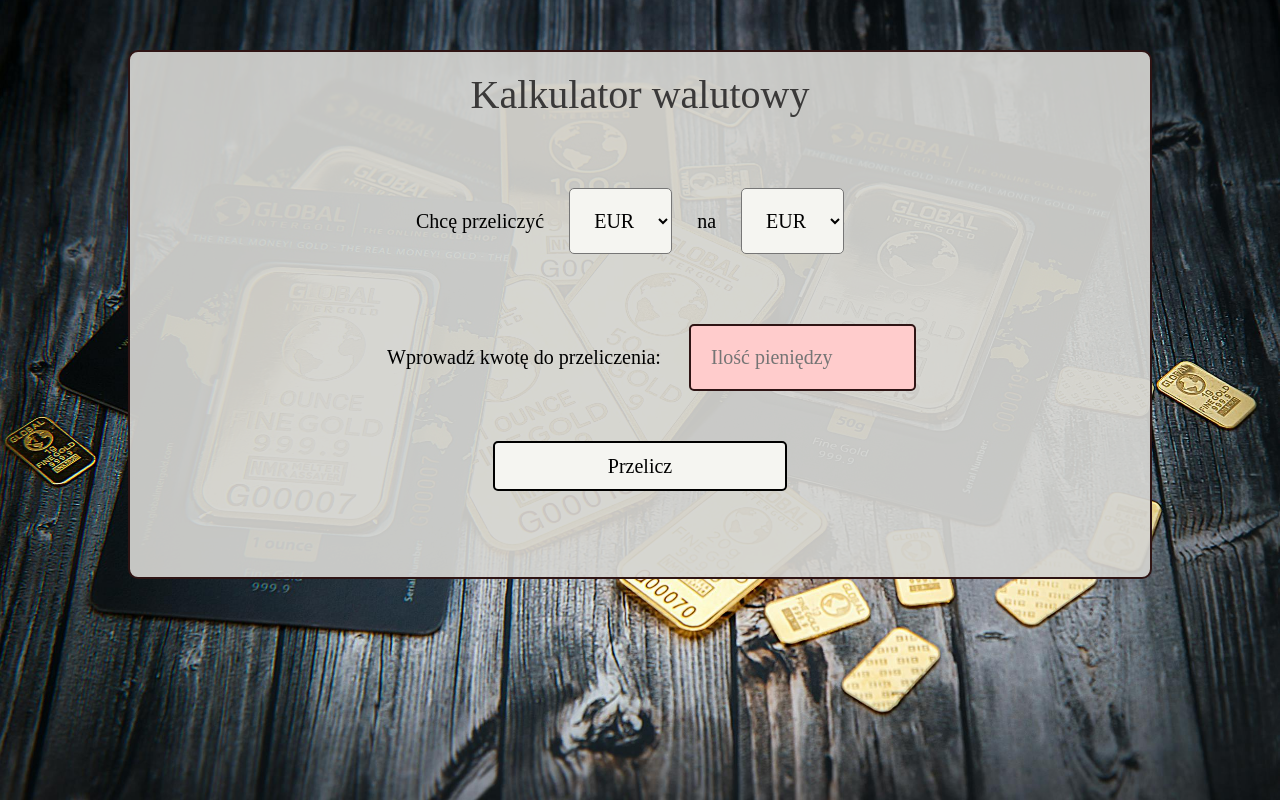
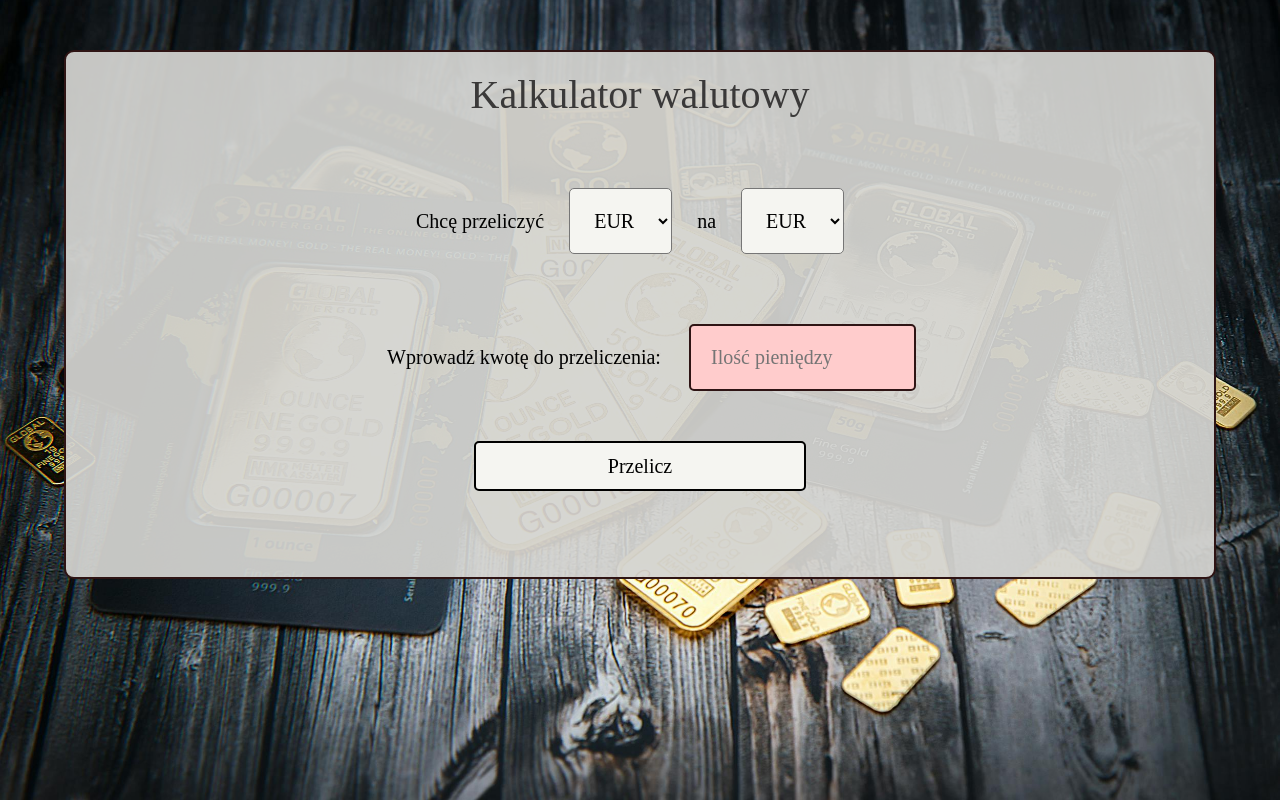
Before and after one commit to Mikoli09/CurrencyConverter, a plain HTML site: page index.html in a window 1280 px wide. Drawn offline with nearby package versions, Linux system fonts and the light colour scheme.

Commit message:
css modified

```diff
--- a/css/form.css
+++ b/css/form.css
@@ -21,6 +21,7 @@
     background-color: rgb(245, 245, 241);
     border-radius: 5px;
     cursor:pointer;
+    max-width: 100%;
 }
 
 .form__amount{
@@ -28,6 +29,7 @@
     padding: 20px;
     border: solid 2px;
     border-radius: 5px;
+    max-width: 100%;
 }
 
 .form__amount:required{
@@ -46,6 +48,7 @@
     border-radius: 5px;
     background-color: rgb(245, 245, 241);
     cursor: pointer;
+    overflow-x: auto;
 }
 
 .form__button:hover{
--- a/css/section.css
+++ b/css/section.css
@@ -4,12 +4,14 @@
     border: 2px solid #2e1414 ;
     border-radius: 10px;
     margin: 20px auto;
-    width: 80%;
+    width: 90%;
     text-align: center;
+    overflow-x: auto;
 }
 
 .section__header {
     color: #3a3939;
     text-align: center;
     font-size: 40px;
+    max-width: 100%;
 }
```
